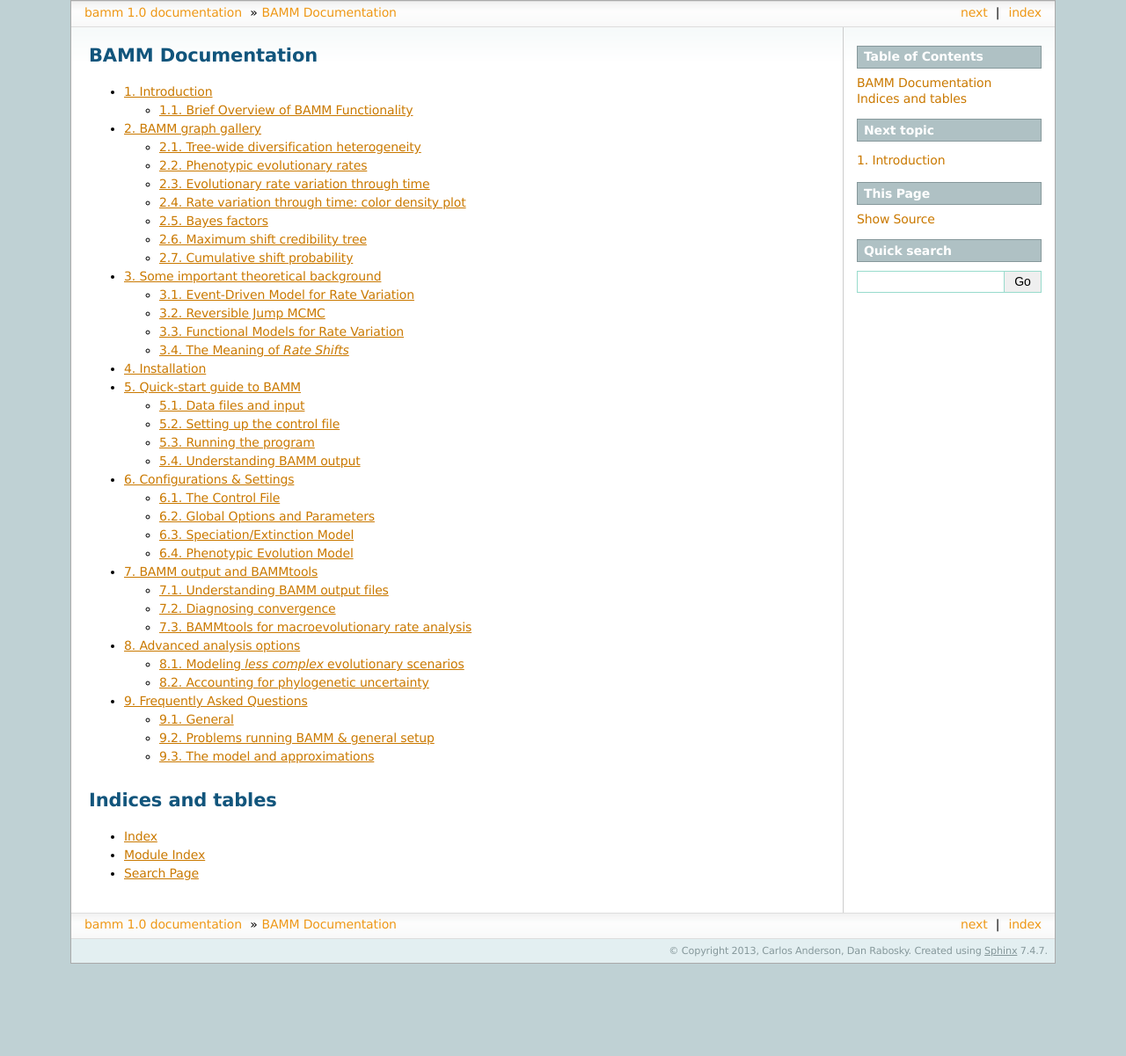
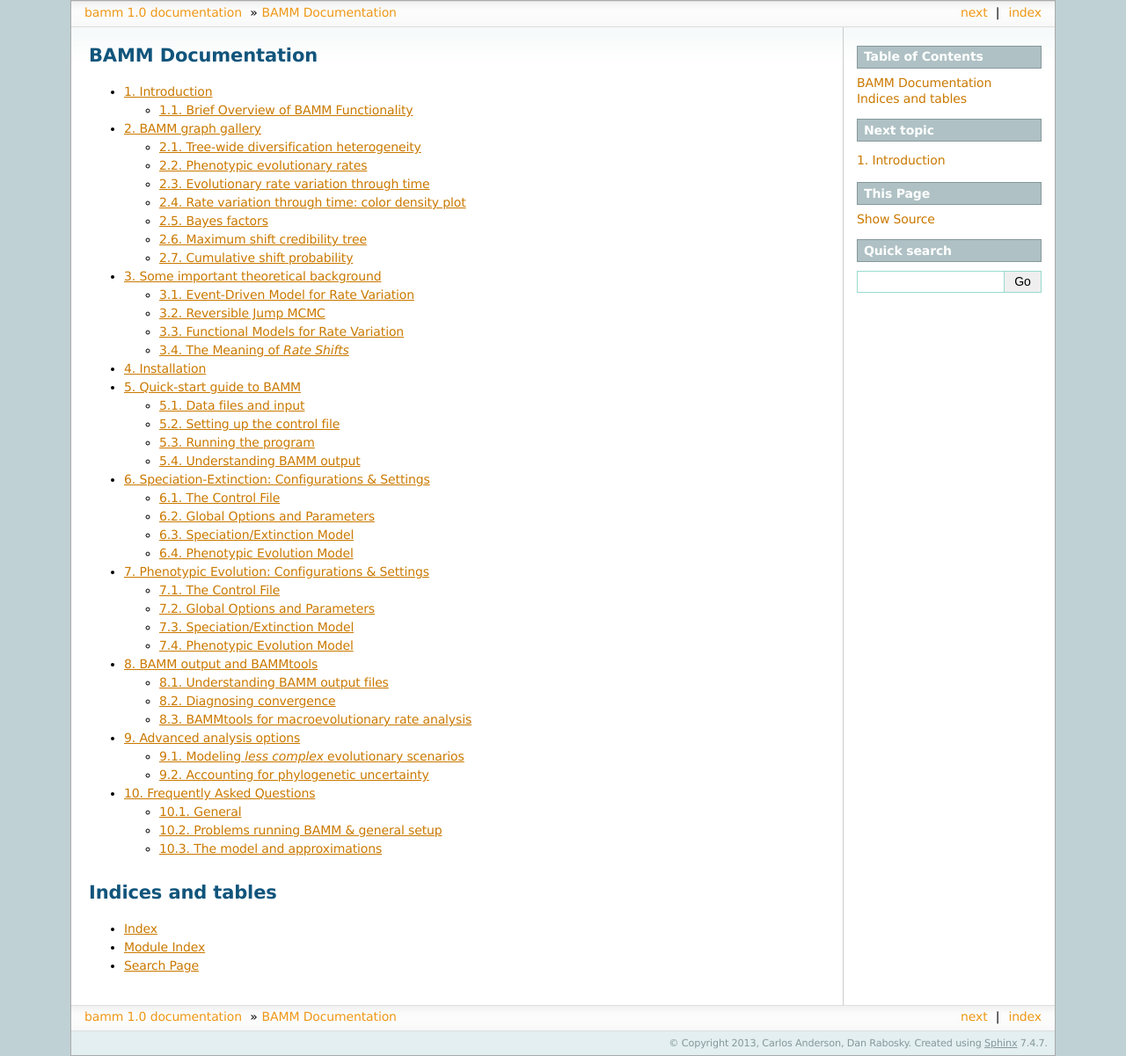
Before and after one commit to macroevolution/bamm, a Sphinx documentation site: the page built from doc/source/index.rst, in a window 1280 px wide. Shown: the whole page at 88% size. Built offline with Sphinx 7.4.7, drawn with Linux system fonts in a browser that asks for light colours; formulas are drawn with MathJax 3; before the commit the page ends 1096 px from its top, so only the background shows below that; some of the changed lines change nothing that is shown.

Commit message:
more change to BAMM sphinx doc

```diff
--- /dev/null
+++ b/doc/source/configuration_speciation.rst
@@ -0,0 +1,301 @@
+.. highlight:: none
+
+Speciation-Extinction: Configurations & Settings
+=============
+
+
+The Control File
+------------
+
+Configuration options and parameters in BAMM are specified in a *control file*,
+a plain text file in which each line contains the name of the option or
+parameter, an equal sign, and the value of the option or parameter::
+
+    treefile = whaletree.tre
+    runMCMC = 1
+
+The path of the control file (relative to the current directory) is specified
+with the flag ``-control`` when running bamm. For example::
+
+    ./bamm speciationextinction -control divcontrol.txt
+
+
+Global Options and Parameters
+-----------------------------
+
+The following describes the configuration options and parameters
+that are required regardless of the specific model used.
+For true or false values, 1 is used for true and 0 is used for false.
+Files will be relative to the current directory unless otherwise
+specified by the user.
+
+General
+.......
+
+modeltype
+   Should be "speciationextinction" or "trait".
+   Defines which application of BAMM will un.
+
+treefile
+  The file name of the input tree (in Newick format). For diversification analyses, this should be ultrametric.
+
+sampleFromPriorOnly
+  If true (1), run BAMM by sampling from the prior only
+  (ignoring likelihood contribution to posterior).
+  If false (0), run the full analysis.
+
+runMCMC
+  If true (1), run the MCMC sampler.
+  If false (0), just check to see if the data can be loaded correctly.
+
+autotune
+  Experimental option for tuning MCMC operators.
+
+loadEventData
+  If true (1), load event configuration.
+
+eventDataInfile
+  *Description not yet available.*
+
+initializeModel
+  If true (1), initializes MCMC. If false (0), will just check parameter file and ensure that data can be read.
+
+seed
+  Seed for random number generator. If unspecified or -1, seed is obtained from clock time.
+
+overwrite
+  If true (1), will overwrite analysis result files if output files already exist with identical filenames. If false (0), analyses will not run if output files already exist with identical filenames.
+
+Priors
+......
+
+rootPrior
+  *Description not yet available.*
+
+General MCMC Simulation Settings & Output Options
+...........
+
+NumberGenerations
+  Number of MCMC generations to run.
+
+mcmcWriteFreq
+  Frequency (in generations) at which MCMC details will be written to the mcmcOutfile.
+
+eventDataWriteFreq
+  Frequency (in generations) at which event details are written to the eventDataOutfile.
+
+acceptWriteFreq
+
+printFreq
+  Frequency (in generations) of printing output to the screen.
+
+outName
+  Prefix for output files.
+
+mcmcOutfile
+  MCMC parameter output will be written to this file.
+
+eventDataOutfile
+  Event details will be written to this file.
+
+updateEventRateScale
+  *Description not yet available.*
+
+localGlobalMoveRatio
+  *Description not yet available.*
+
+acceptrateOutfile
+  *Description not yet available.*
+
+Parameter Update Rates
+......................
+
+updateRateEventNumber
+  Frequency of updating the number of events (shifts) on the tree.
+
+updateRateEventPosition
+  Frequency of moving the position of a shift point.
+
+updateRateEventRate
+  Frequency of updating the rate at which events occur.
+
+initialNumberEvents
+  *Description not yet available.*
+
+Speciation/Extinction Model
+---------------------------
+
+The following describes configuration options and parameters
+specifically for speciation/extinction analyses.
+
+General
+.......
+
+useGlobalSamplingProbability
+  If true (1), will look for a global correction for incomplete sampling (globalSamplingProbability)
+  If false (0), will look for a file that specifies clade-specific corrections for incomplete sampling (sampleProbsFilename).
+
+globalSamplingProbability
+  Percentage of total number of species sampled in your phylogeny (between 0 and 1).
+
+sampleProbsFilename
+  Specifies a file with clade-specific corrections for incomplete sampling.
+
+Priors
+......
+
+lambdaInitPrior
+  Mean of the exponential distribution prior on speciation.
+
+lambdaShiftPrior
+  Prior on the speciation rate change parameter.
+
+muInitPrior
+  Exponential prior on extinction.
+
+muShiftPrior
+  *Description not yet available.*
+
+segLength
+  *Description not yet available.*
+
+General MCMC Simulation Settings & Output Options
+...........
+
+lambdaOutfile
+  Branch-specific speciation rates will be written to this file as newick-formatted trees.
+
+muOutfile
+  Branch-specific extinction rates will be written to this file as newick-formatted trees.
+
+lambdaNodeOutfile
+  *Description not yet available.*
+
+updateLambdaInitScale
+  *Description not yet available.*
+
+updateMuInitScale
+  *Description not yet available.*
+
+updateLambdaShiftScale
+  *Description not yet available.*
+
+updateMuShiftScale
+  *Description not yet available.*
+
+minCladeSizeForShift
+  *Description not yet available.*
+
+Starting Parameters
+...................
+
+lambdaInit0
+  Starting initial speciation rate.
+
+lambdaShift0
+  Starting initial rate change parameter for speciation
+  (if 0, speciation rates will not change through time).
+  A negative value implies decreasing rates through time.
+
+muInit0
+  Starting Initial extinction rate.
+
+muShift0
+  Starting initial rate change parameter for extinction. Currently not implemented.
+
+Parameter Update Rates
+......................
+
+updateRateLambda0
+  Frequency in which to update the initial speciation rate for an event.
+
+updateRateLambdaShift
+  Frequency in which to update how speciation rates change through time.
+
+updateRateMu0
+  Frequency in which to update the initial extinction rate.
+
+
+Phenotypic Evolution Model
+--------------------------
+
+The following describes the configuration options and parameters
+specifically for the phenotypic evolution model in BAMM.
+The parameter "beta" represents the rate of phenotypic evolution
+at any point in time.
+
+General
+.......
+
+traitfile
+  File that names the trait data. Traits must be continuous characters.
+  Each line must have a species name and the corresponding trait,
+  separated by a tab.
+  No header row is permitted.
+  All species in the trait data file must be in the tree and vice versa.
+
+MCMC Tuning
+...........
+
+updateBetaScale
+  Controls the amount by which to change the value of beta
+  at any step in the MCMC sampling.
+
+updateNodeStateScale
+  *Description not yet available.*
+
+updateBetaShiftScale
+  *Description not yet available.*
+
+Starting Parameters
+...................
+
+betaInit
+  Starting initial rate.
+
+betaShiftInit
+   Starting initial rate change parameter for phenotypic evolution.
+  (if 0, then constant-rate).
+  A negative value implies decreasing rates through time.
+
+Priors
+......
+
+betaInitPrior
+  *Description not yet available.*
+
+betaShiftPrior
+  *Description not yet available.*
+
+useObservedMinMaxAsTraitPriors
+  *Description not yet available.*
+
+traitPriorMin
+  *Description not yet available.*
+
+traitPriorMax
+  *Description not yet available.*
+
+Output
+......
+
+betaOutfile
+  The file name in which to write the phenotypic rates as newick-formatted trees where the branches are scaled to the rate of phenotypic evolution.
+
+nodeStateOutfile
+  *Description not yet available.*
+
+Parameter Update Rates
+......................
+
+updateRateBeta0
+  *Description not yet available.*
+
+updateRateBetaShift
+  *Description not yet available.*
+
+updateRateNodeState
+  Relative rate at which to update individual node state values.
+  This value should, in general, be substantially higher
+  than the other parameter values (recommended 25:1 or 50:1)
+  because there are so many internal nodes states that need to be updated.
--- /dev/null
+++ b/doc/source/configuration_trait.rst
@@ -0,0 +1,301 @@
+.. highlight:: none
+
+Phenotypic Evolution: Configurations & Settings
+=============
+
+
+The Control File
+------------
+
+Configuration options and parameters in BAMM are specified in a *control file*,
+a plain text file in which each line contains the name of the option or
+parameter, an equal sign, and the value of the option or parameter::
+
+    treefile = whaletree.tre
+    runMCMC = 1
+
+The path of the control file (relative to the current directory) is specified
+with the flag ``-control`` when running bamm. For example::
+
+    ./bamm speciationextinction -control divcontrol.txt
+
+
+Global Options and Parameters
+-----------------------------
+
+The following describes the configuration options and parameters
+that are required regardless of the specific model used.
+For true or false values, 1 is used for true and 0 is used for false.
+Files will be relative to the current directory unless otherwise
+specified by the user.
+
+General
+.......
+
+modeltype
+   Should be "speciationextinction" or "trait".
+   Defines which application of BAMM will un.
+
+treefile
+  The file name of the input tree (in Newick format). For diversification analyses, this should be ultrametric.
+
+sampleFromPriorOnly
+  If true (1), run BAMM by sampling from the prior only
+  (ignoring likelihood contribution to posterior).
+  If false (0), run the full analysis.
+
+runMCMC
+  If true (1), run the MCMC sampler.
+  If false (0), just check to see if the data can be loaded correctly.
+
+autotune
+  Experimental option for tuning MCMC operators.
+
+loadEventData
+  If true (1), load event configuration.
+
+eventDataInfile
+  *Description not yet available.*
+
+initializeModel
+  If true (1), initializes MCMC. If false (0), will just check parameter file and ensure that data can be read.
+
+seed
+  Seed for random number generator. If unspecified or -1, seed is obtained from clock time.
+
+overwrite
+  If true (1), will overwrite analysis result files if output files already exist with identical filenames. If false (0), analyses will not run if output files already exist with identical filenames.
+
+Priors
+......
+
+rootPrior
+  *Description not yet available.*
+
+General MCMC Simulation Settings & Output Options
+...........
+
+NumberGenerations
+  Number of MCMC generations to run.
+
+mcmcWriteFreq
+  Frequency (in generations) at which MCMC details will be written to the mcmcOutfile.
+
+eventDataWriteFreq
+  Frequency (in generations) at which event details are written to the eventDataOutfile.
+
+acceptWriteFreq
+
+printFreq
+  Frequency (in generations) of printing output to the screen.
+
+outName
+  Prefix for output files.
+
+mcmcOutfile
+  MCMC parameter output will be written to this file.
+
+eventDataOutfile
+  Event details will be written to this file.
+
+updateEventRateScale
+  *Description not yet available.*
+
+localGlobalMoveRatio
+  *Description not yet available.*
+
+acceptrateOutfile
+  *Description not yet available.*
+
+Parameter Update Rates
+......................
+
+updateRateEventNumber
+  Frequency of updating the number of events (shifts) on the tree.
+
+updateRateEventPosition
+  Frequency of moving the position of a shift point.
+
+updateRateEventRate
+  Frequency of updating the rate at which events occur.
+
+initialNumberEvents
+  *Description not yet available.*
+
+Speciation/Extinction Model
+---------------------------
+
+The following describes configuration options and parameters
+specifically for speciation/extinction analyses.
+
+General
+.......
+
+useGlobalSamplingProbability
+  If true (1), will look for a global correction for incomplete sampling (globalSamplingProbability)
+  If false (0), will look for a file that specifies clade-specific corrections for incomplete sampling (sampleProbsFilename).
+
+globalSamplingProbability
+  Percentage of total number of species sampled in your phylogeny (between 0 and 1).
+
+sampleProbsFilename
+  Specifies a file with clade-specific corrections for incomplete sampling.
+
+Priors
+......
+
+lambdaInitPrior
+  Mean of the exponential distribution prior on speciation.
+
+lambdaShiftPrior
+  Prior on the speciation rate change parameter.
+
+muInitPrior
+  Exponential prior on extinction.
+
+muShiftPrior
+  *Description not yet available.*
+
+segLength
+  *Description not yet available.*
+
+General MCMC Simulation Settings & Output Options
+...........
+
+lambdaOutfile
+  Branch-specific speciation rates will be written to this file as newick-formatted trees.
+
+muOutfile
+  Branch-specific extinction rates will be written to this file as newick-formatted trees.
+
+lambdaNodeOutfile
+  *Description not yet available.*
+
+updateLambdaInitScale
+  *Description not yet available.*
+
+updateMuInitScale
+  *Description not yet available.*
+
+updateLambdaShiftScale
+  *Description not yet available.*
+
+updateMuShiftScale
+  *Description not yet available.*
+
+minCladeSizeForShift
+  *Description not yet available.*
+
+Starting Parameters
+...................
+
+lambdaInit0
+  Starting initial speciation rate.
+
+lambdaShift0
+  Starting initial rate change parameter for speciation
+  (if 0, speciation rates will not change through time).
+  A negative value implies decreasing rates through time.
+
+muInit0
+  Starting Initial extinction rate.
+
+muShift0
+  Starting initial rate change parameter for extinction. Currently not implemented.
+
+Parameter Update Rates
+......................
+
+updateRateLambda0
+  Frequency in which to update the initial speciation rate for an event.
+
+updateRateLambdaShift
+  Frequency in which to update how speciation rates change through time.
+
+updateRateMu0
+  Frequency in which to update the initial extinction rate.
+
+
+Phenotypic Evolution Model
+--------------------------
+
+The following describes the configuration options and parameters
+specifically for the phenotypic evolution model in BAMM.
+The parameter "beta" represents the rate of phenotypic evolution
+at any point in time.
+
+General
+.......
+
+traitfile
+  File that names the trait data. Traits must be continuous characters.
+  Each line must have a species name and the corresponding trait,
+  separated by a tab.
+  No header row is permitted.
+  All species in the trait data file must be in the tree and vice versa.
+
+MCMC Tuning
+...........
+
+updateBetaScale
+  Controls the amount by which to change the value of beta
+  at any step in the MCMC sampling.
+
+updateNodeStateScale
+  *Description not yet available.*
+
+updateBetaShiftScale
+  *Description not yet available.*
+
+Starting Parameters
+...................
+
+betaInit
+  Starting initial rate.
+
+betaShiftInit
+   Starting initial rate change parameter for phenotypic evolution.
+  (if 0, then constant-rate).
+  A negative value implies decreasing rates through time.
+
+Priors
+......
+
+betaInitPrior
+  *Description not yet available.*
+
+betaShiftPrior
+  *Description not yet available.*
+
+useObservedMinMaxAsTraitPriors
+  *Description not yet available.*
+
+traitPriorMin
+  *Description not yet available.*
+
+traitPriorMax
+  *Description not yet available.*
+
+Output
+......
+
+betaOutfile
+  The file name in which to write the phenotypic rates as newick-formatted trees where the branches are scaled to the rate of phenotypic evolution.
+
+nodeStateOutfile
+  *Description not yet available.*
+
+Parameter Update Rates
+......................
+
+updateRateBeta0
+  *Description not yet available.*
+
+updateRateBetaShift
+  *Description not yet available.*
+
+updateRateNodeState
+  Relative rate at which to update individual node state values.
+  This value should, in general, be substantially higher
+  than the other parameter values (recommended 25:1 or 50:1)
+  because there are so many internal nodes states that need to be updated.
--- a/doc/source/index.rst
+++ b/doc/source/index.rst
@@ -15,7 +15,8 @@
    sometheory
    installation
    quickstart
-   configuration
+   configuration_speciation
+   configuration_trait
    postprocess
    advanced
    faq
```
